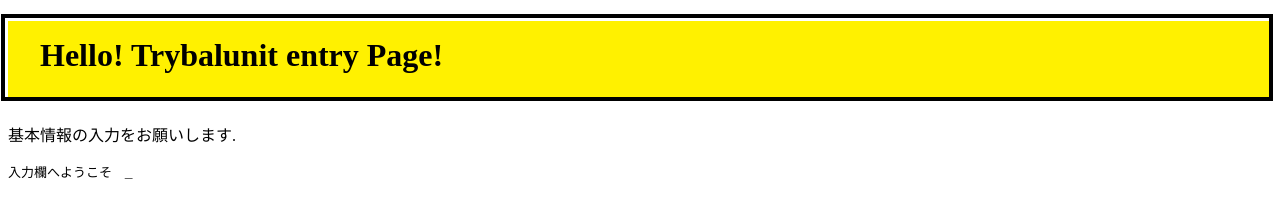
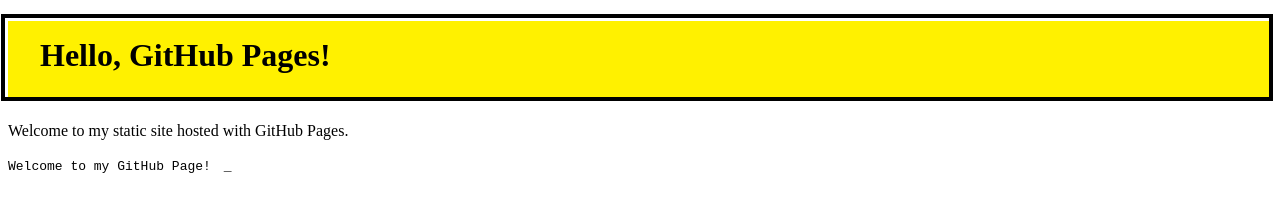
Before and after one commit to Shoto-kun/tujob, a plain HTML site: page index.html in a window 1280 px wide. Drawn offline with Linux system fonts and the light colour scheme.

Commit message:
Update index.html

```diff
--- a/index.html
+++ b/index.html
@@ -3,7 +3,7 @@
 <head>
     <meta charset="UTF-8">
     <meta name="viewport" content="width=device-width, initial-scale=1.0">
-    <title>TU entry Page</title>
+    <title>My GitHub Page</title>
     <style>
         h1 {
           position: relative;
@@ -25,6 +25,7 @@
           font-family: monospace;
           color: #000;
           background: #fff;
+          display: inline-block;
         }
 
         .console-underscore {
@@ -44,8 +45,8 @@
     </style>
 </head>
 <body>
-    <h1>Hello! Trybalunit entry Page!</h1>
-    <p>基本情報の入力をお願いします.</p>
+    <h1>Hello, GitHub Pages!</h1>
+    <p>Welcome to my static site hosted with GitHub Pages.</p>
 
     <div class="console-container">
         <span id="text"></span>
@@ -56,7 +57,7 @@
     <script type="porters/webparts"></script>
 
     <script>
-        let text = "入力欄へようこそ";
+        let text = "Welcome to my GitHub Page!";
         let i = 0;
         let speed = 100;
 
```
